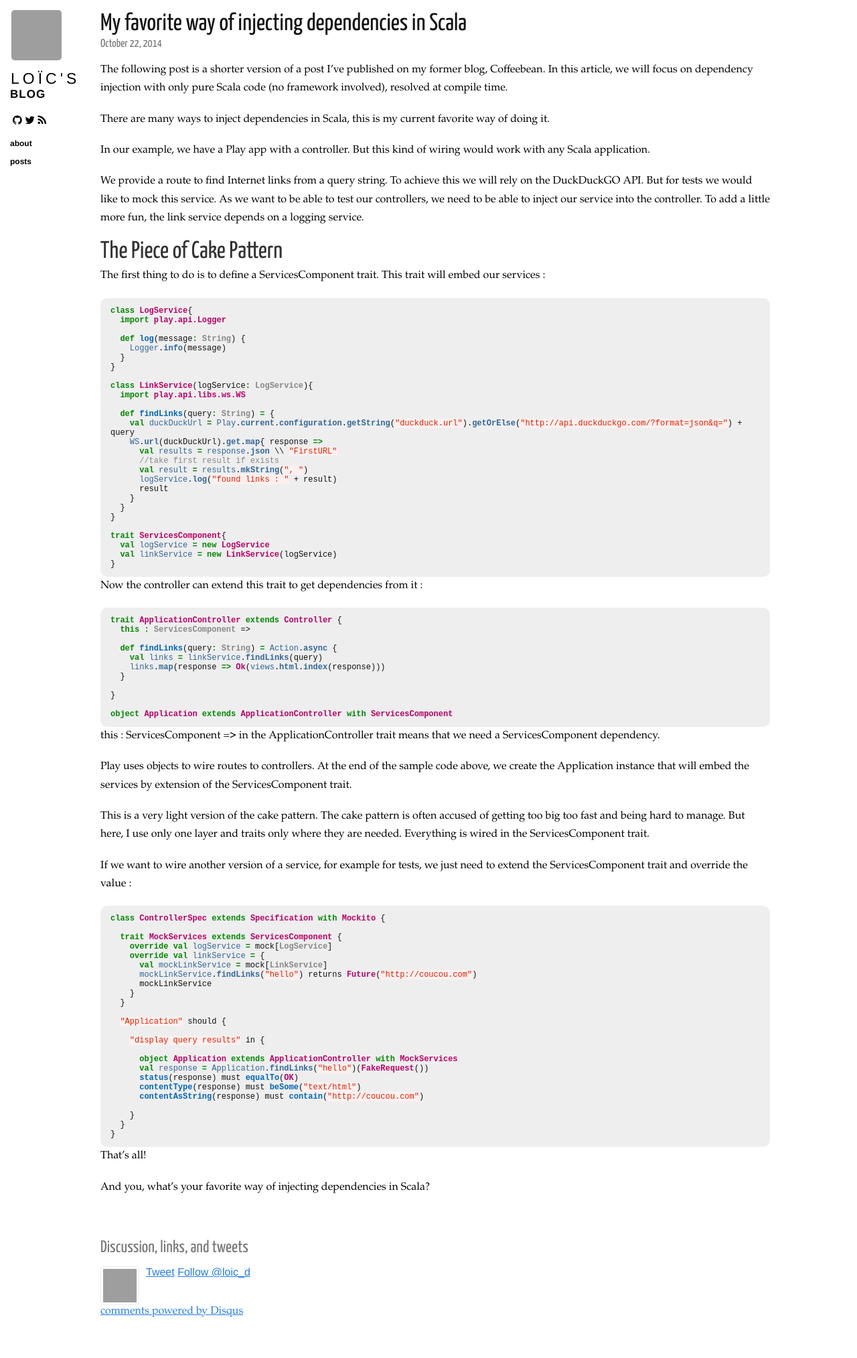
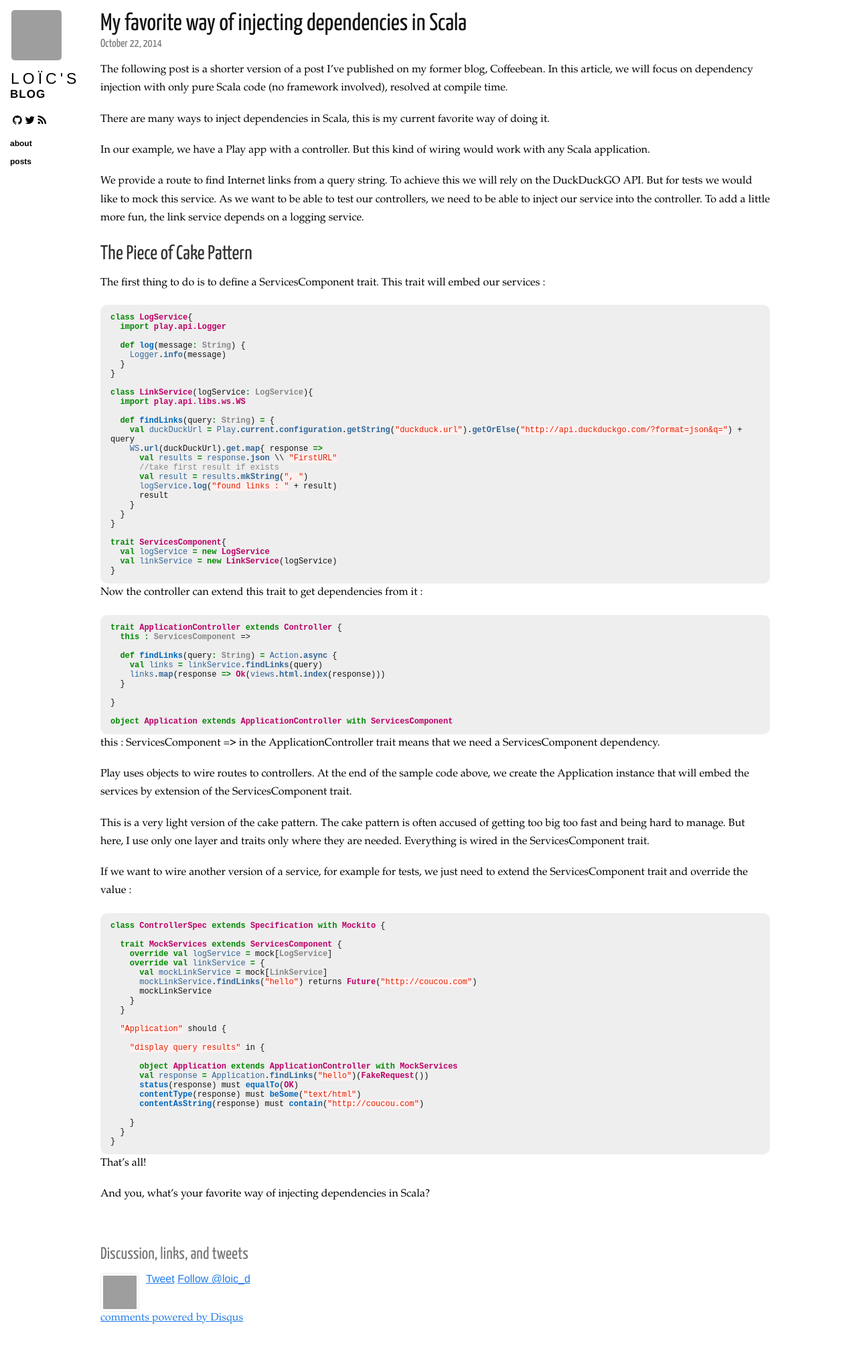
Before and after one commit to loicdescotte/loicdescotte.github.io, a Jekyll site: the page built from _posts/2014-10-22-scala-di.md, in a window 1280 px wide. Shown: the whole page at 67% size. Built offline with Jekyll 4.4.1, drawn with Linux system fonts in a browser that asks for light colours; nearby versions of some CDN libraries; Markdown is read by kramdown in place of the engine named in the settings; comment, search, counter and statistics services are not loaded; grey boxes are pictures that could not be loaded.

```diff
--- a/_posts/2014-10-22-scala-di.md
+++ b/_posts/2014-10-22-scala-di.md
@@ -15,7 +15,7 @@ In our example, we have a Play app with a controller. But this kind of wiring wo
 
 We provide a route to find Internet links from a query string. To achieve this we will rely on the DuckDuckGO API. But for tests we would like to mock this service. As we want to be able to test our controllers, we need to be able to inject our service into the controller. To add a little more fun, the link service depends on a logging service.
 
-# The Piece of Cake Pattern
+## The Piece of Cake Pattern
 
 The first thing to do is to define a ServicesComponent trait. This trait will embed our services :
 
```
